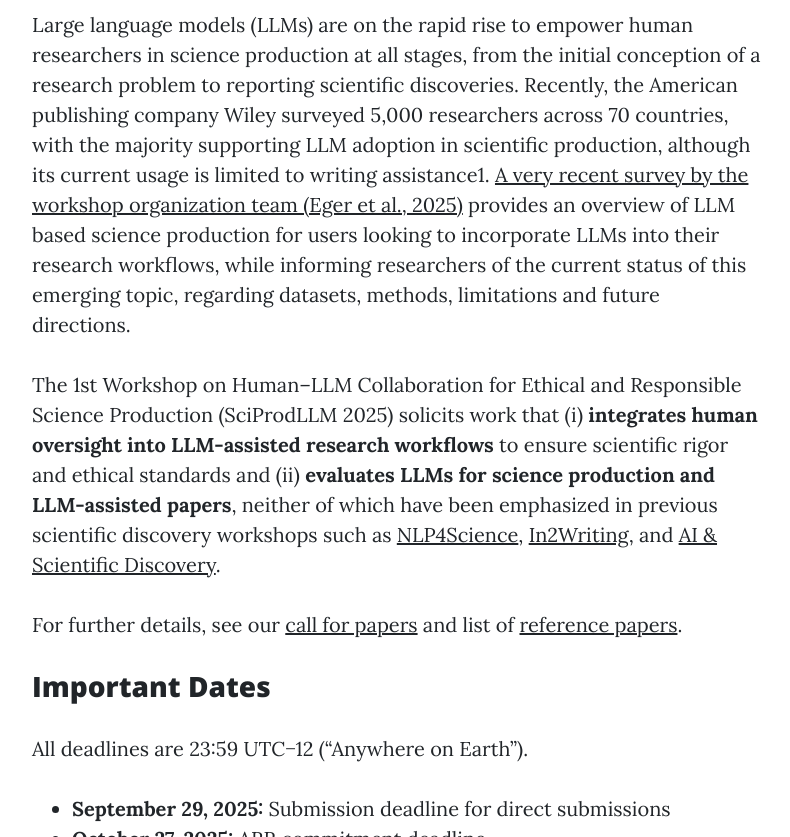
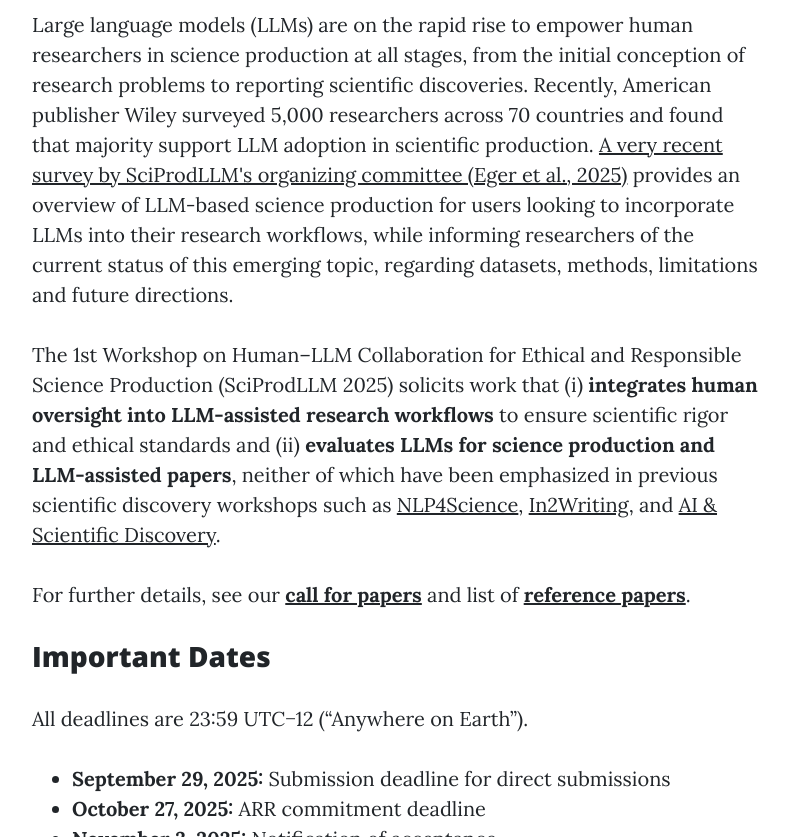
Before and after one commit to SciProdLLMs/sciprodllms.github.io, a website: page 2025/index.html in a window 1280 px wide. Shown: the part 520-1357 px from the top of the page, without its empty margins (243-1033 px from the left). Drawn offline with Linux system fonts and the light colour scheme.

Commit message:
Copy-editing

```diff
--- a/2025/index.html
+++ b/2025/index.html
@@ -73,13 +73,13 @@
     <div class="row">
       <div class="col-lg-8 col-md-10 mx-auto">
         <p>
-          Large language models (LLMs) are on the rapid rise to empower human researchers in science production at all stages, from the initial conception of a research problem to reporting scientific discoveries. Recently, the American publishing company Wiley surveyed 5,000 researchers across 70 countries, with the majority supporting LLM adoption in scientific production, although its current usage is limited to writing assistance1. <a href="https://dx.doi.org/10.48550/arXiv.2502.05151">A very recent survey by the workshop organization team (Eger et al., 2025)</a> provides an overview of LLM based science production for users looking to incorporate LLMs into their research workflows, while informing researchers of the current status of this emerging topic, regarding datasets, methods, limitations and future directions.
+          Large language models (LLMs) are on the rapid rise to empower human researchers in science production at all stages, from the initial conception of research problems to reporting scientific discoveries. Recently, American publisher Wiley surveyed 5,000 researchers across 70 countries and found that majority support LLM adoption in scientific production. <a href="https://dx.doi.org/10.48550/arXiv.2502.05151">A very recent survey by SciProdLLM's organizing committee (Eger et al., 2025)</a> provides an overview of LLM-based science production for users looking to incorporate LLMs into their research workflows, while informing researchers of the current status of this emerging topic, regarding datasets, methods, limitations and future directions.
           </p>
           <p>
           The 1st Workshop on Human–LLM Collaboration for Ethical and Responsible Science Production (SciProdLLM 2025) solicits work that (i)&nbsp;<b>integrates human oversight into LLM-assisted research workflows</b> to ensure scientific rigor and ethical standards and (ii)&nbsp;<b>evaluates LLMs for science production and LLM-assisted papers</b>, neither of which have been emphasized in previous scientific discovery workshops such as <a href="https://sites.google.com/view/nlp4science/">NLP4Science</a>, <a href="https://web.archive.org/web/20250513040803/https://in2writing.glitch.me/">In2Writing</a>, and <a href="https://ai-and-scientific-discovery.github.io/">AI &amp; Scientific Discovery</a>.
           </p>
           <p>
-            For further details, see our <a href="cfp.html">call for papers</a> and list of <a href="reference.html">reference papers</a>.
+            For further details, see our <b><a href="cfp.html">call for papers</a></b> and list of <b><a href="reference.html">reference papers</a></b>.
           </p>
         <h3>Important Dates</h4>
         <p>All deadlines are 23:59 UTC−12 (“Anywhere on Earth”).
```
